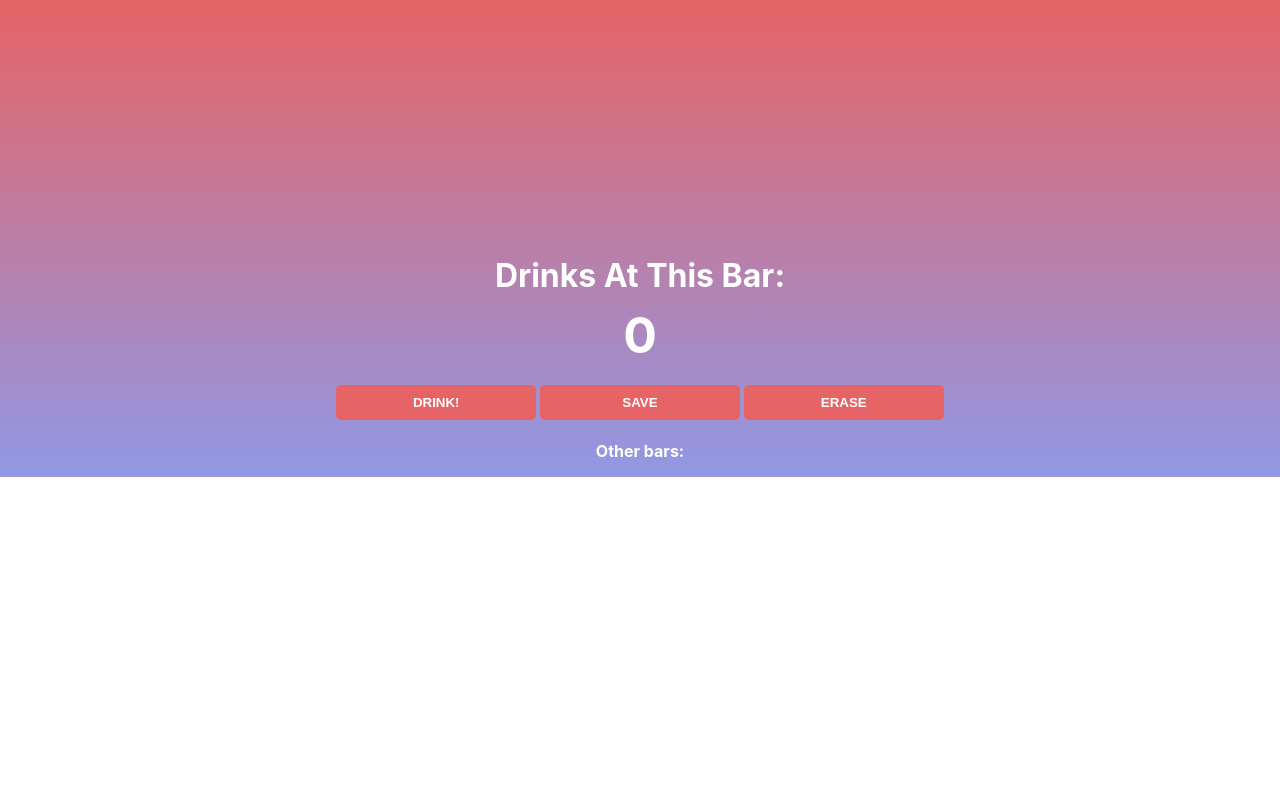
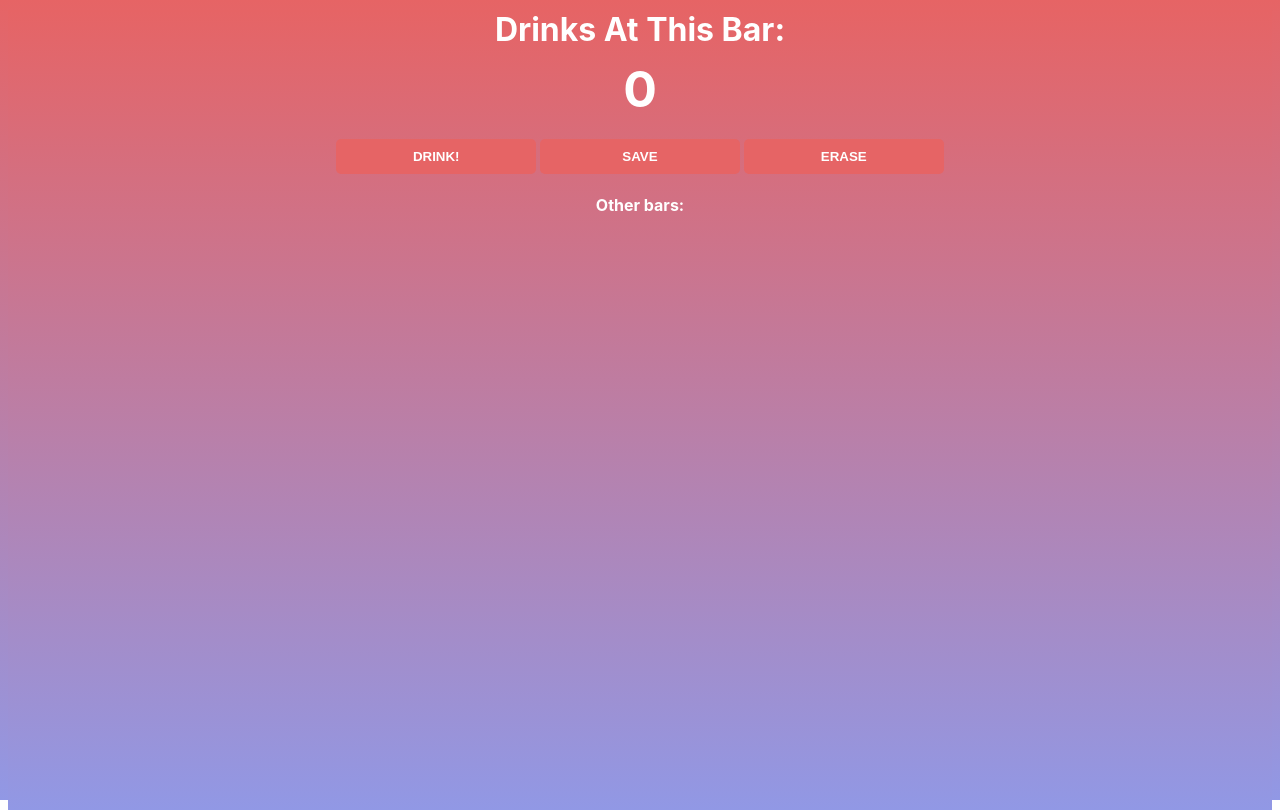
Before and after one commit to dtetreau251/counter-app, a plain HTML site: page index.html in a window 1280 px wide. Drawn offline with Linux system fonts and the light colour scheme.

Commit message:
changed background height and button borders

```diff
--- a/styles.css
+++ b/styles.css
@@ -1,8 +1,8 @@
-body {
+html, body {
     background: linear-gradient(#e66465, #9198e5);
-    margin-top: 20%;
-    background-position: center;
     background-repeat: no-repeat;
+    height: 100%;
+    background-size: cover;
     font-family: -apple-system, BlinkMacSystemFont, 'Segoe UI', Roboto, Oxygen, Ubuntu, Cantarell, 'Open Sans', 'Helvetica Neue', sans-serif;
     font-weight: bold;
     text-align: center;
@@ -33,13 +33,16 @@ button {
 
 #increment-btn {
     background:#e66465;
+    border: 1 px solid black;
 }
 
 #save-btn {
     background: #e66465;
+    border: 1 px solid black;
 }
 
 
 #erase-btn {
     background: #e66465;
+    border: 1 px solid black;
 }
```
